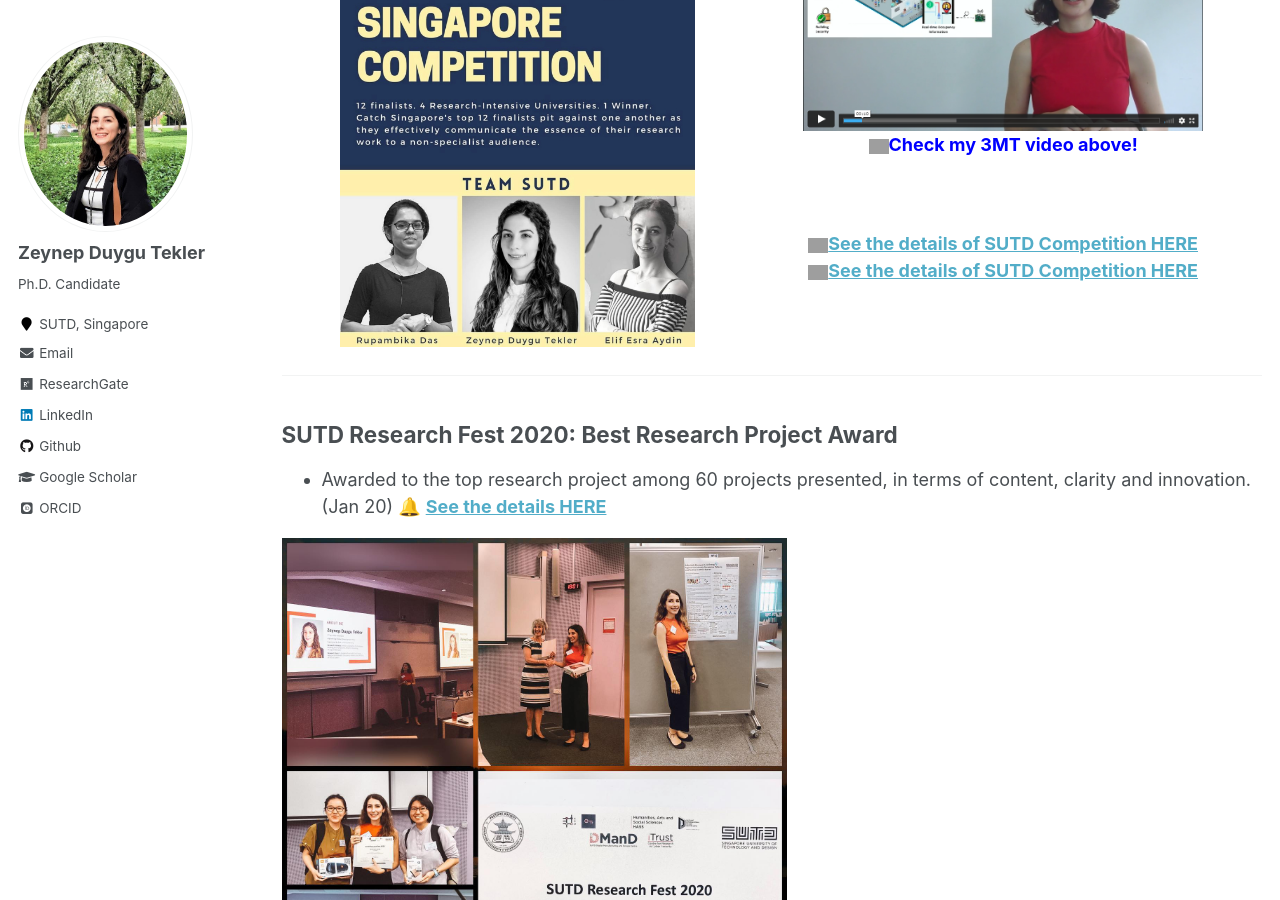
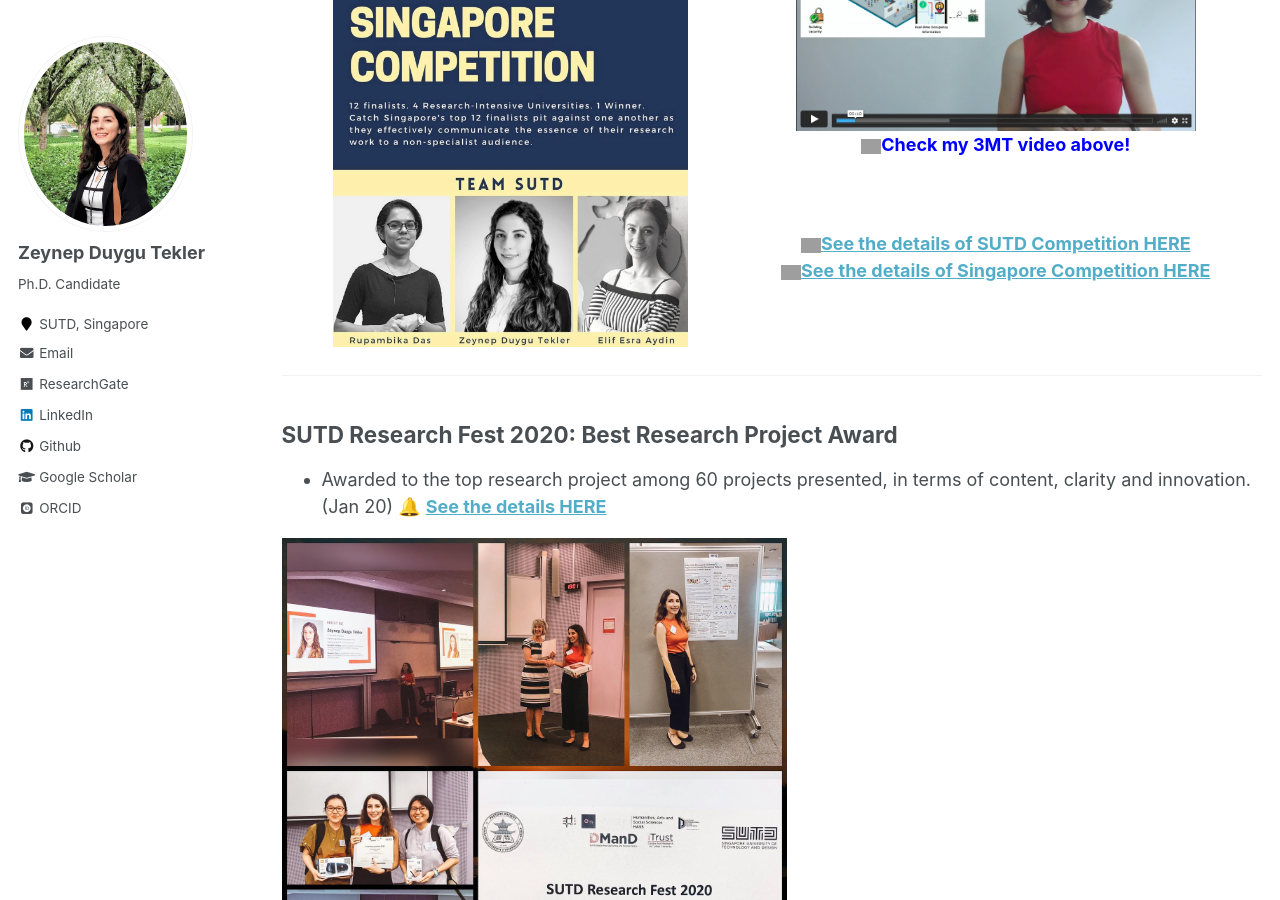
Before and after one commit to zeynepduygutekler/zeynepduygutekler.github.io, a Jekyll site: the page built from _pages/awards.md, in a window 1280 px wide and 900 px high, scrolled down 411 px. Built offline with Jekyll 4.4.1, drawn with Linux system fonts in a browser that asks for light colours; emoji names are drawn with the system emoji font; some web fonts are replaced; grey boxes are pictures that could not be loaded.

Commit message:
awards edited20:

```diff
--- a/_pages/awards.md
+++ b/_pages/awards.md
@@ -32,7 +32,7 @@
        <a href="https://www.facebook.com/SUTDGSA/posts/903648743485009" style="font-weight:bold"><img width="20" height="20" src="https://www.flaticon.com/svg/static/icons/svg/891/891012.svg">See the details of SUTD Competition HERE</a>
     </div>
      <div>
-       <a href="https://www.facebook.com/SUTDGSA/posts/963077754208774" style="font-weight:bold"><img width="20" height="20" src="https://www.flaticon.com/svg/static/icons/svg/891/891012.svg">See the details of SUTD Competition HERE</a>
+       <a href="https://www.facebook.com/SUTDGSA/posts/963077754208774" style="font-weight:bold"><img width="20" height="20" src="https://www.flaticon.com/svg/static/icons/svg/891/891012.svg">See the details of Singapore Competition HERE</a>
     </div>
  </div>
  </div>
```
Also changed, not shown: _pages/projects.md (+1 -1 lines).
